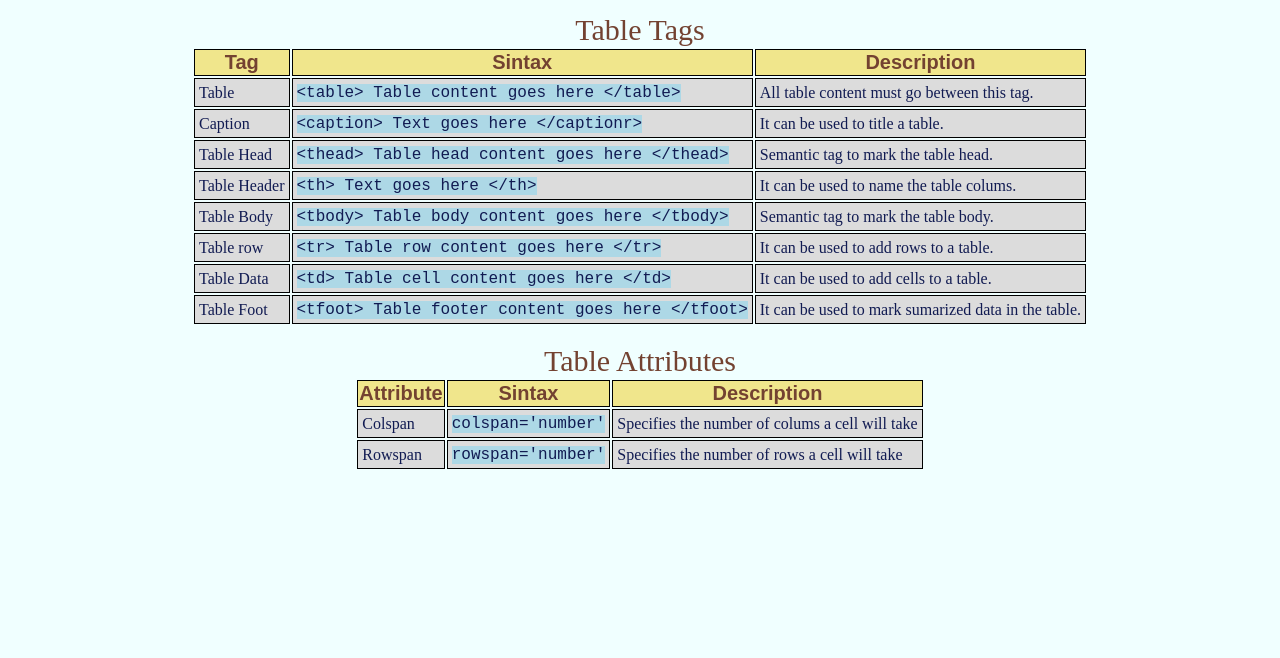
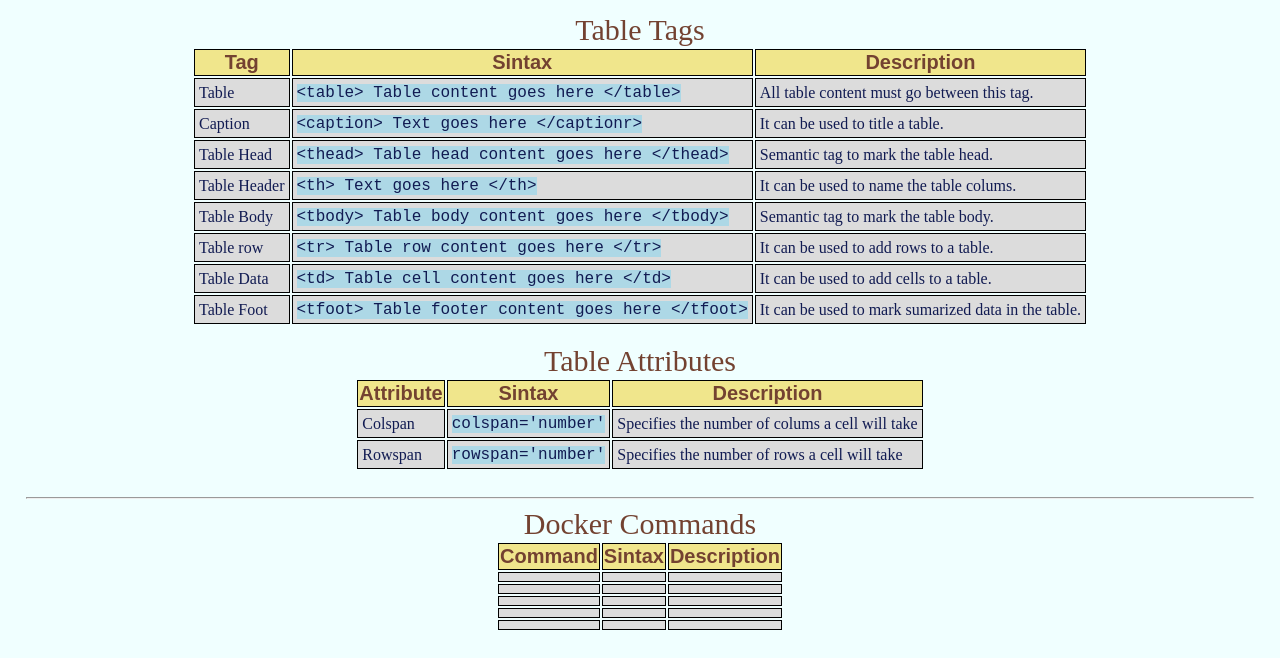
Before and after one commit to vegasjj/CheatSheet, a plain HTML site: page index.html in a window 1280 px wide. Shown: the part 162-820 px from the top of the page. Drawn offline with Linux system fonts and the light colour scheme.

Commit message:
Add docker table layout

```diff
--- a/index.html
+++ b/index.html
@@ -96,6 +96,47 @@
         </tbody>
       </table>
     </section>
+    <br>
+    <hr>
+    <section id="docker">
+      <table>
+        <caption>Docker Commands</caption>
+        <thead>
+          <tr>
+            <th>Command</th>
+            <th>Sintax</th>
+            <th>Description</th>
+          </tr>
+        </thead>
+        <tbody>
+          <tr>
+            <td></td>
+            <td><span class="code"></span></td>
+            <td></td>
+          </tr>
+          <tr>
+            <td></td>
+            <td><span class="code"></span></td>
+            <td></td>
+          </tr>
+          <tr>
+            <td></td>
+            <td><span class="code"></span></td>
+            <td></td>
+          </tr>
+          <tr>
+            <td></td>
+            <td><span class="code"></span></td>
+            <td></td>
+          </tr>
+          <tr>
+            <td></td>
+            <td><span class="code"></span></td>
+            <td></td>
+          </tr>
+        </tbody>
+      </table>
+    </section>
     <!--    Table Template
     <table>
       <caption></caption>
```
